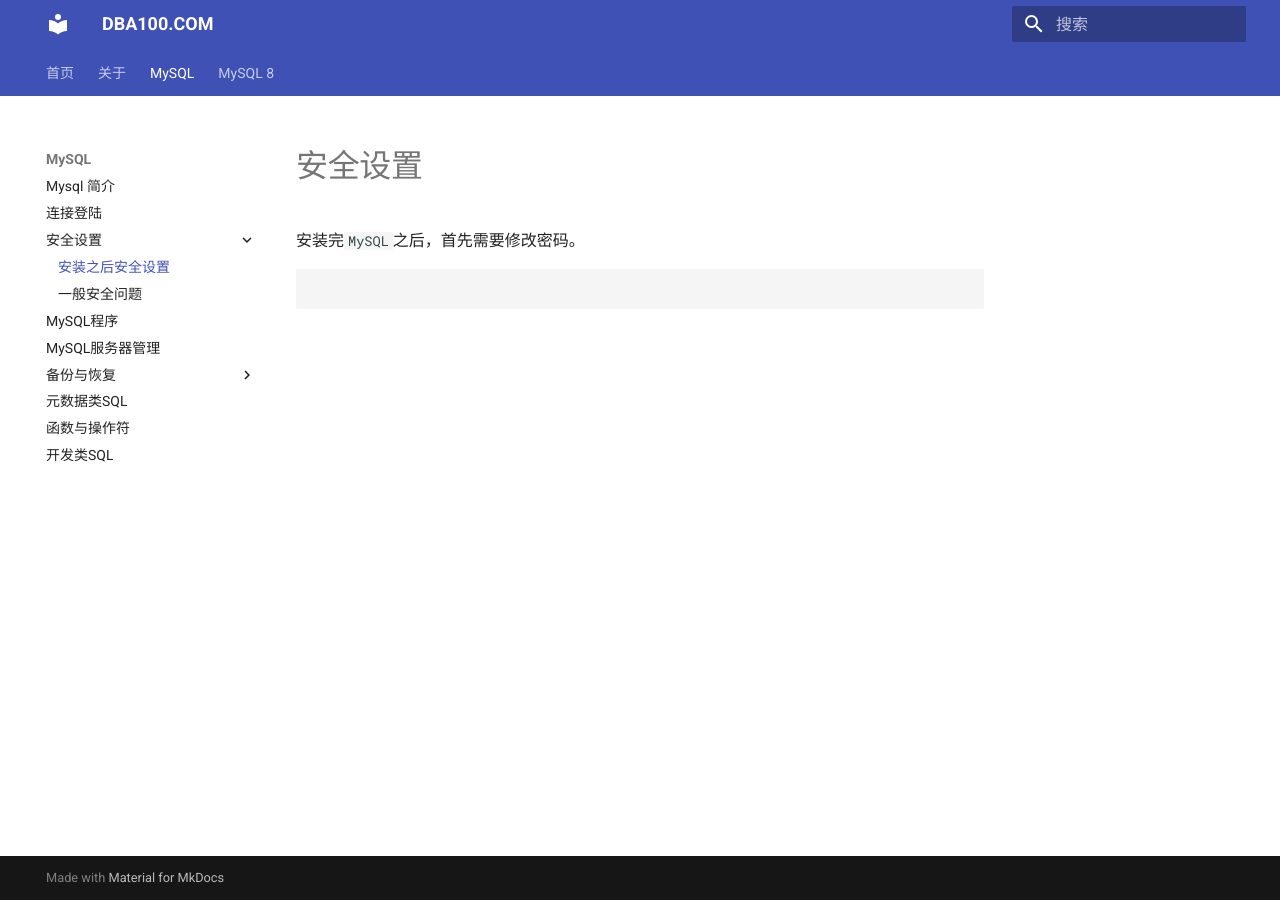
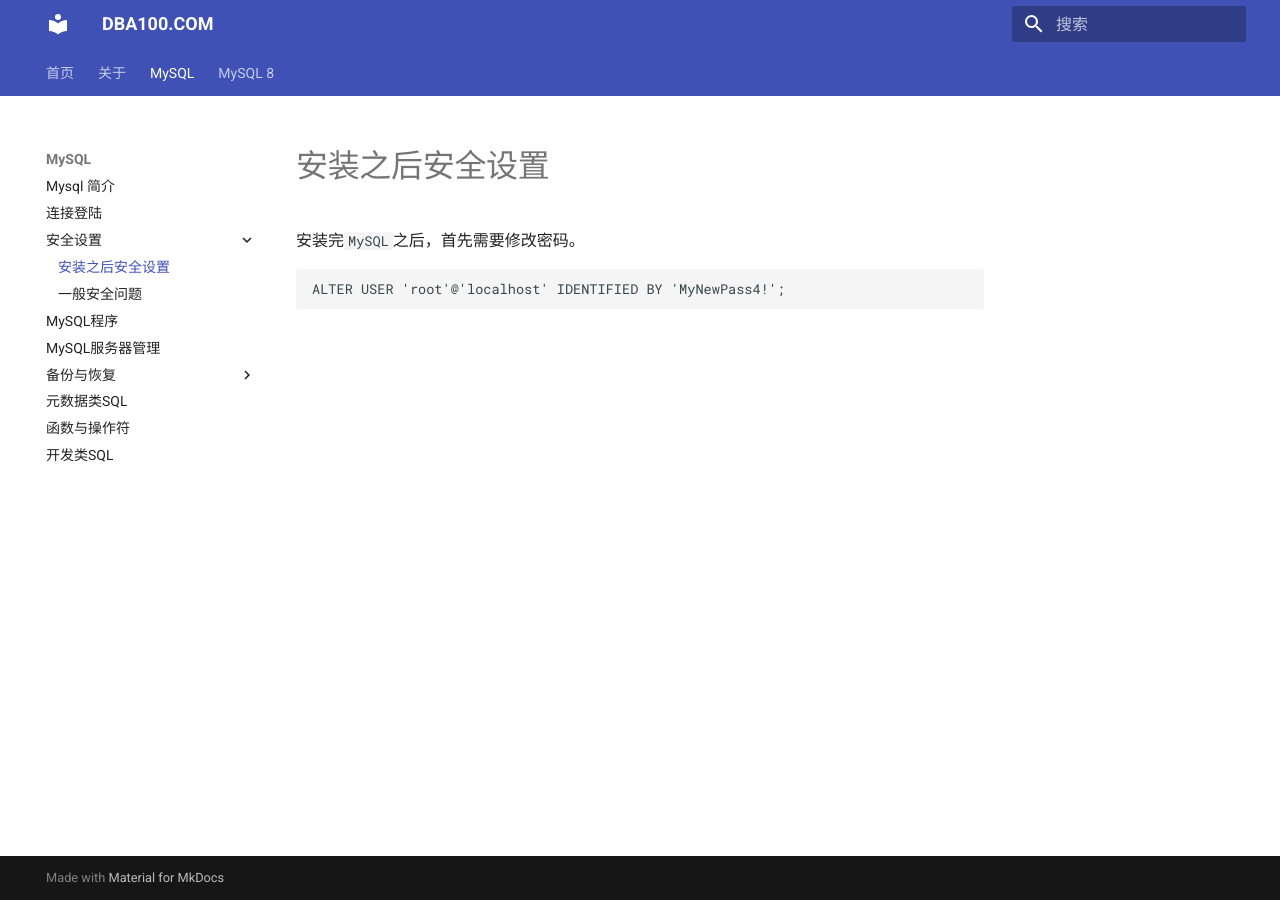
Before and after one commit to duliang123/dba100, an MkDocs documentation site: the page built from docs/mysql/security.md, in a window 1280 px wide. Built offline with MkDocs 1.6.1 and Material for MkDocs 9.7.7, drawn with Linux system fonts in a browser that asks for light colours.

Commit message:
Update security.md

````diff
--- a/docs/mysql/security.md
+++ b/docs/mysql/security.md
@@ -1,7 +1,7 @@
-# 安全设置
+# 安装之后安全设置
 
 安装完`MySQL`之后，首先需要修改密码。
 
 ```sql
-
+ALTER USER 'root'@'localhost' IDENTIFIED BY 'MyNewPass4!';
 ```
````
